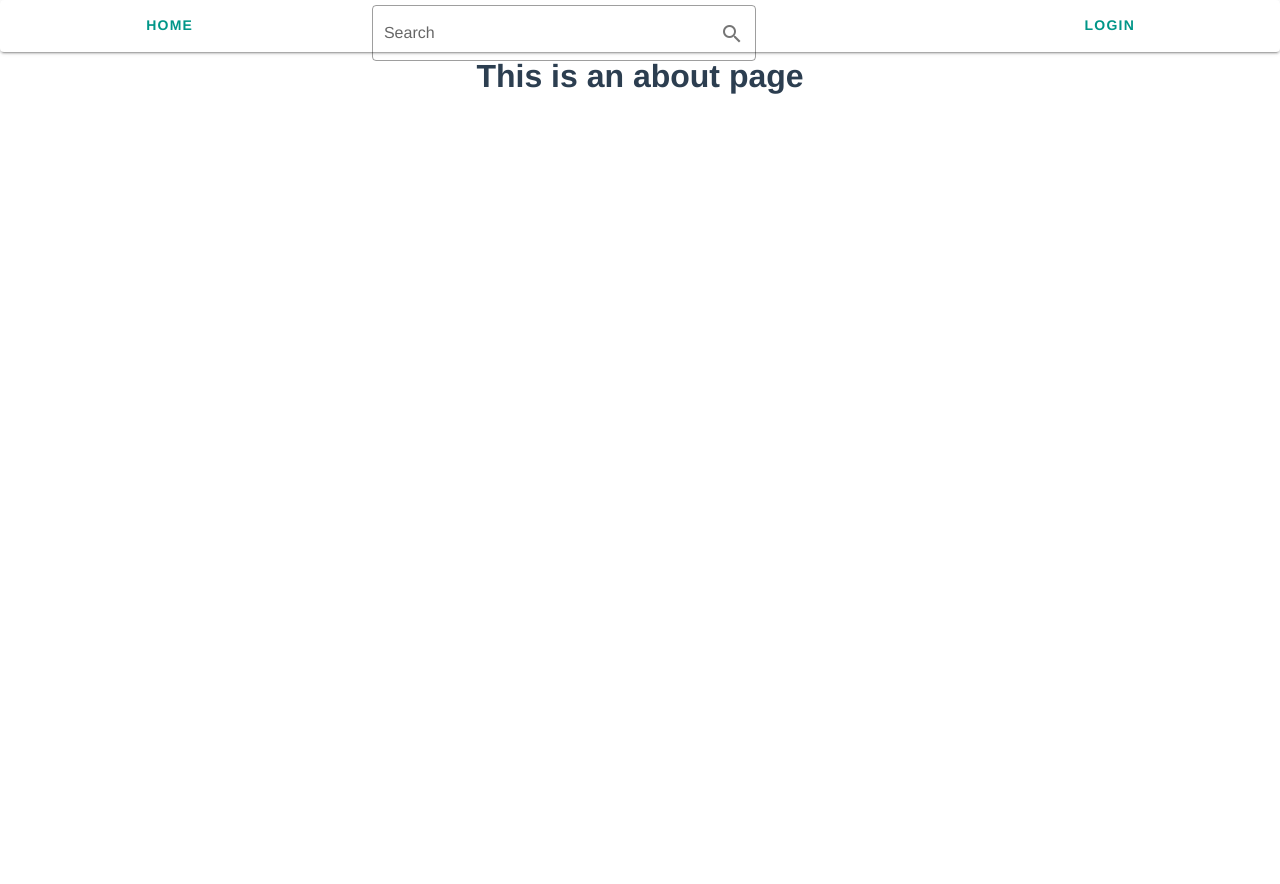
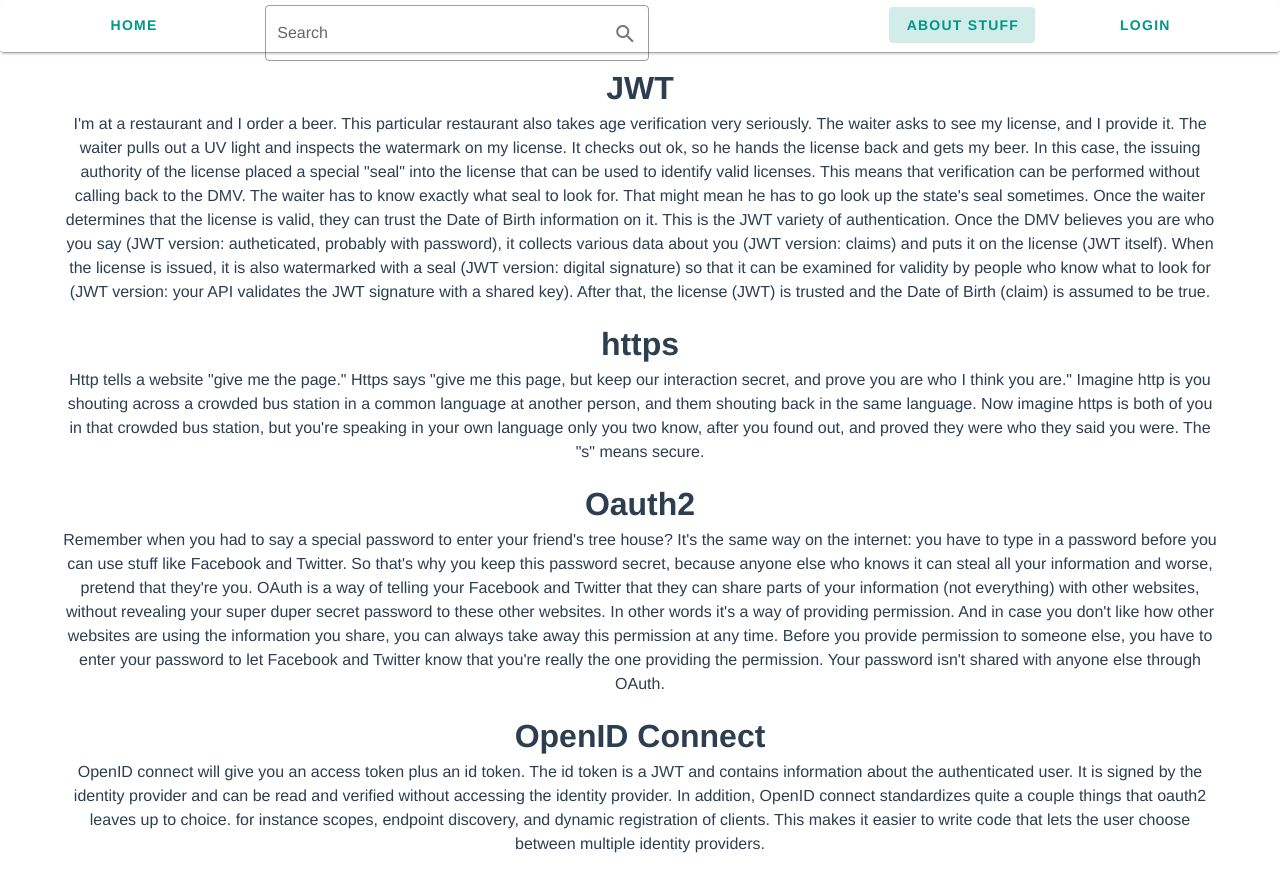
Before and after one commit to HerrAgner/movie_night, a Vue app in the folder frontend/: page /about in a window 1280 px wide. Before the commit the page ends 800 px from the top, so only its background shows below. Built offline with nearby package versions, Linux system fonts and the light colour scheme.

Commit message:
Added about page with info on https, oauth2, jwt and openid connect.

```diff
--- a/frontend/src/components/Navbar.vue
+++ b/frontend/src/components/Navbar.vue
@@ -7,6 +7,12 @@
             <v-col cols="6">
             <Search id="search"/>
             </v-col>
+            <v-btn
+                    to="/about"
+                    color="teal"
+                    text>
+                <span>About stuff</span>
+            </v-btn>
             <v-btn
                     to="/login"
                     color="teal"
--- a/frontend/src/views/About.vue
+++ b/frontend/src/views/About.vue
@@ -1,5 +1,59 @@
 <template>
-  <div class="about">
-    <h1>This is an about page</h1>
-  </div>
+    <v-container>
+        <h1>JWT</h1>
+        <p>I'm at a restaurant and I order a beer. This particular restaurant also takes age verification very
+            seriously. The waiter asks to see my license, and I provide it. The waiter pulls out a UV light and inspects
+            the watermark on my license. It checks out ok, so he hands the license back and gets my beer.
+
+            In this case, the issuing authority of the license placed a special "seal" into the license that can be used
+            to identify valid licenses. This means that verification can be performed without calling back to the DMV.
+            The waiter has to know exactly what seal to look for. That might mean he has to go look up the state's seal
+            sometimes. Once the waiter determines that the license is valid, they can trust the Date of Birth
+            information on it.
+
+            This is the JWT variety of authentication. Once the DMV believes you are who you say (JWT version:
+            autheticated, probably with password), it collects various data about you (JWT version: claims) and puts it
+            on the license (JWT itself). When the license is issued, it is also watermarked with a seal (JWT version:
+            digital signature) so that it can be examined for validity by people who know what to look for (JWT version:
+            your API validates the JWT signature with a shared key). After that, the license (JWT) is trusted and the
+            Date of Birth (claim) is assumed to be true.
+        </p>
+        <h1>
+            https
+        </h1>
+        <p>Http tells a website "give me the page."
+
+            Https says "give me this page, but keep our interaction secret, and prove you are who I think you are."
+
+            Imagine http is you shouting across a crowded bus station in a common language at another person, and them
+            shouting back in the same language.
+
+            Now imagine https is both of you in that crowded bus station, but you're speaking in your own language only
+            you two know, after you found out, and proved they were who they said you were.
+            The "s" means secure.
+        </p>
+        <h1>Oauth2</h1>
+        <p>Remember when you had to say a special password to enter your friend's tree house? It's the same way on the
+            internet: you have to type in a password before you can use stuff like Facebook and Twitter. So that's why
+            you keep this password secret, because anyone else who knows it can steal all your information and worse,
+            pretend that they're you.
+
+            OAuth is a way of telling your Facebook and Twitter that they can share parts of your information (not
+            everything) with other websites, without revealing your super duper secret password to these other websites.
+            In other words it's a way of providing permission. And in case you don't like how other websites are using
+            the information you share, you can always take away this permission at any time.
+            Before you provide permission to someone else, you have to enter your password to let Facebook and Twitter
+            know that you're really the one providing the permission. Your password isn't shared with anyone else
+            through OAuth.
+        </p>
+        <h1>OpenID Connect</h1>
+        <p>OpenID connect will give you an access token plus an id token. The id token is a JWT and contains information
+            about the authenticated user. It is signed by the identity provider and can be read and verified without
+            accessing the identity provider.
+
+            In addition, OpenID connect standardizes quite a couple things that oauth2 leaves up to choice. for instance
+            scopes, endpoint discovery, and dynamic registration of clients.
+
+            This makes it easier to write code that lets the user choose between multiple identity providers.</p>
+    </v-container>
 </template>
```
